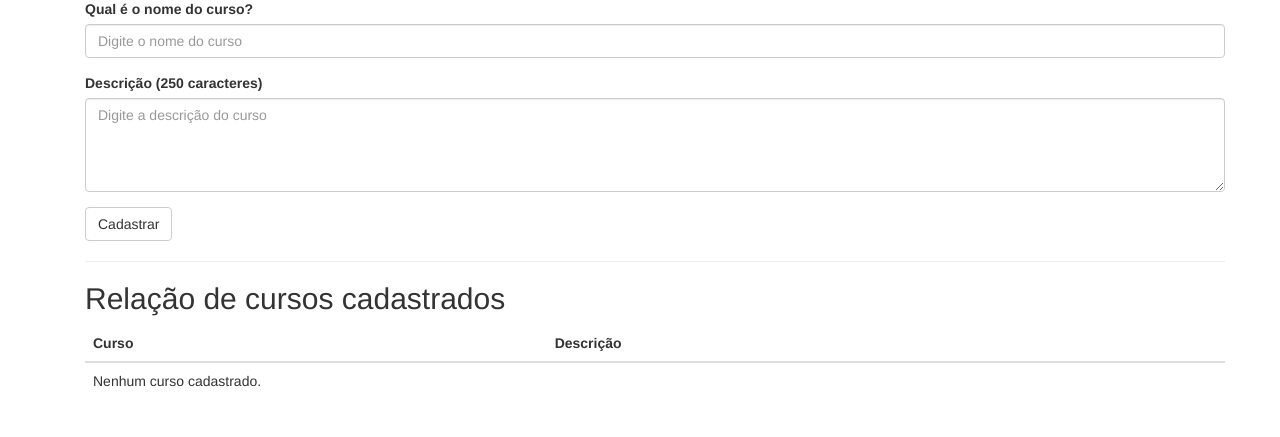
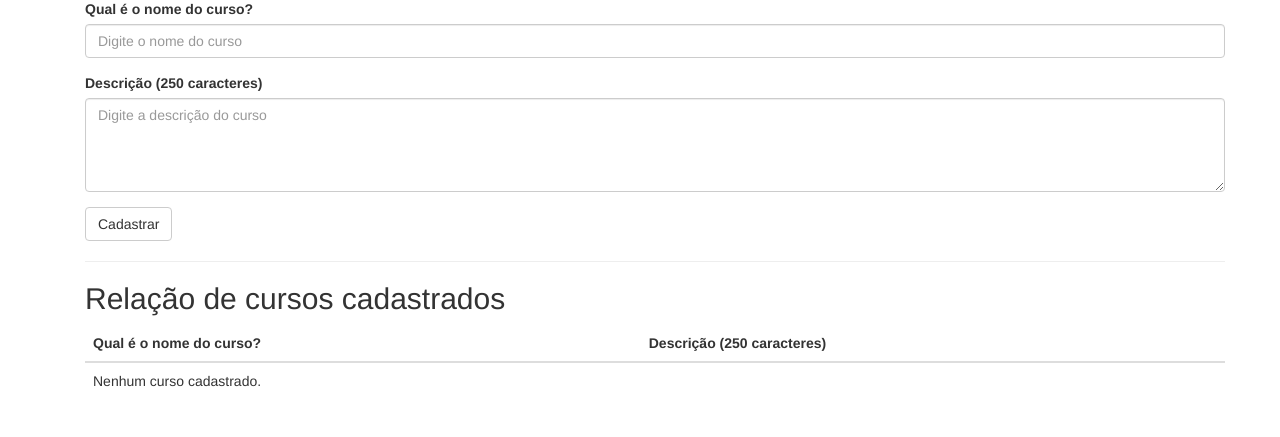
Before and after one commit to Jhon0498/Avalia-o-semestral, a Flask app: template templates/cursos.html in a window 1280 px wide. Shown: the part 73-510 px from the top of the page. Run offline with Flask 3, Linux system fonts and the light colour scheme; the template is opened without the code that fills it: values that come from a table or form of the project are taken from there, others are empty; some libraries are stand-ins or nearby versions.

Commit message:
Atualiza textos da pagina de cursos

```diff
--- a/templates/cursos.html
+++ b/templates/cursos.html
@@ -56,8 +56,8 @@
     <table class="table">
         <thead>
             <tr>
-                <th>Curso</th>
-                <th>Descrição</th>
+                <th>Qual é o nome do curso?</th>
+                <th>Descrição (250 caracteres)</th>
             </tr>
         </thead>
 
```
